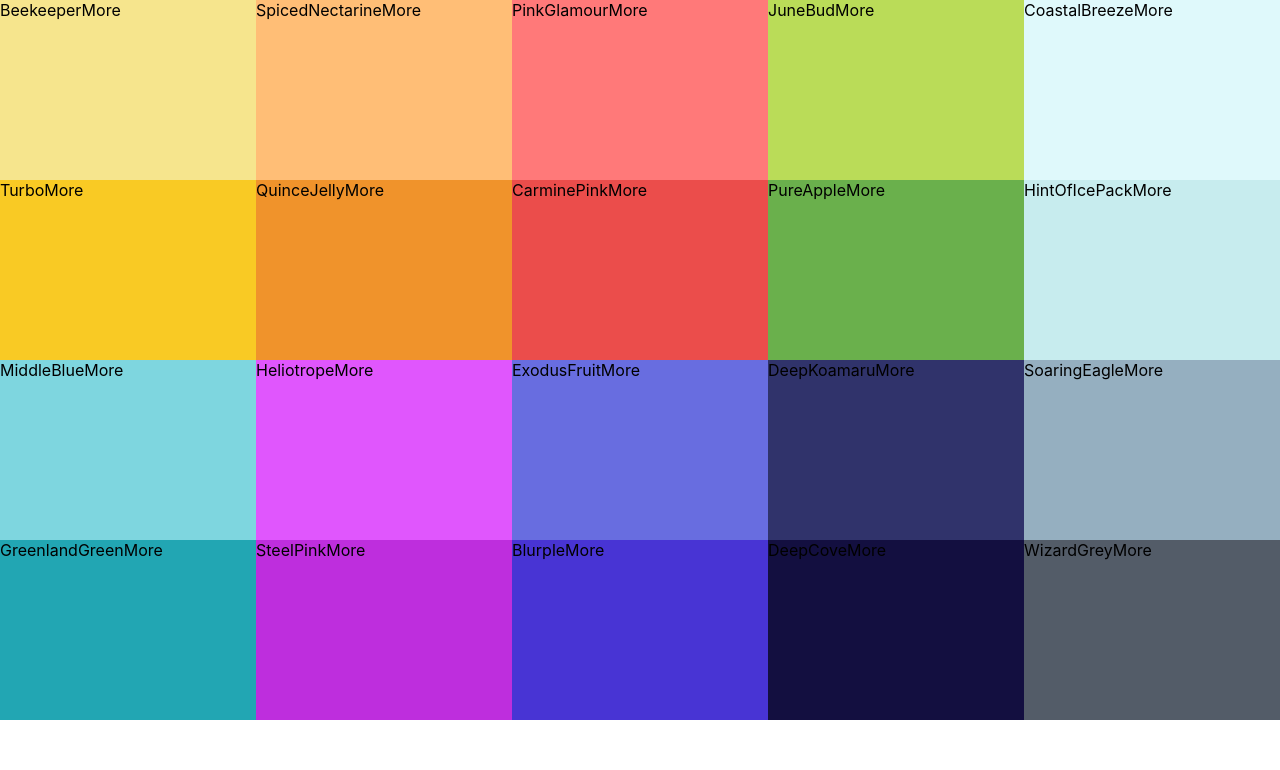
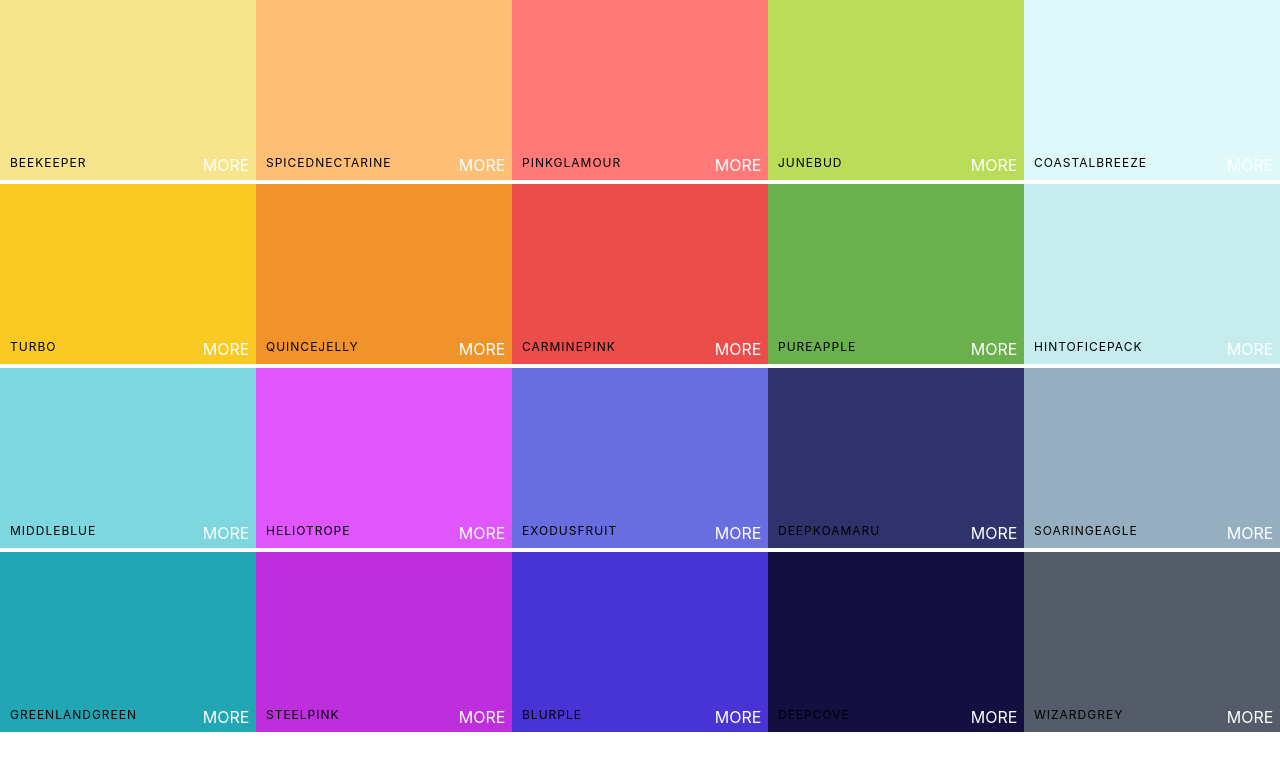
Before and after one commit to Thanhqd90/react-color-picker, a React (Create React App) app: page / in a window 1280 px wide. Shown: the top 770 px of the page. Built offline with nearby package versions, Linux system fonts and the light colour scheme.

Commit message:
Added copy to clipboard feature

```diff
--- a/package.json
+++ b/package.json
@@ -4,6 +4,7 @@
   "private": true,
   "dependencies": {
     "react": "^16.8.6",
+    "react-copy-to-clipboard": "^5.0.1",
     "react-dom": "^16.8.6",
     "react-router-dom": "^5.0.0",
     "react-scripts": "3.0.1"
--- a/src/ColorBox.css
+++ b/src/ColorBox.css
@@ -6,3 +6,111 @@
   position: relative;
   cursor: pointer;
 }
+
+.copy-button {
+  width: 100px;
+  height: 30px;
+  position: absolute;
+  display: inline-block;
+  top: 50%;
+  left: 50%;
+  margin-left: -50px;
+  margin-top: -15px;
+  text-align: center;
+  outline: none;
+  background: rgba(255, 255, 255, 0.3);
+  font-size: 1rem;
+  line-height: 30px;
+  color: white;
+  text-transform: uppercase;
+  border: none;
+  opacity: 0;
+  cursor: pointer;
+}
+
+.ColorBox:hover .copy-button {
+  opacity: 1;
+  transition: 0.5s;
+}
+
+.box-content {
+  position: absolute;
+  width: 100%;
+  left: 0px;
+  bottom: 0px;
+  padding: 10px;
+  color: black;
+  letter-spacing: 1px;
+  text-transform: uppercase;
+  font-size: 12px;
+}
+
+.see-more {
+  background: (255, 255, 255, 0.3);
+  position: absolute;
+  border: none;
+  right: 0px;
+  bottom: 0px;
+  color: white;
+  width: 60px;
+  height: 30px;
+  text-align: center;
+  line-height: 30px;
+  text-transform: uppercase;
+}
+
+.copy-overlay {
+  opacity: 0;
+  z-index: 0;
+  width: 100%;
+  height: 100%;
+  transition: transform 0.6s ease-in-out;
+  transform: scale(0.1);
+}
+
+.copy-overlay.show {
+  opacity: 1;
+  transform: scale(50);
+  z-index: 10;
+  position: absolute;
+}
+
+.copy-msg {
+    position: fixed;
+    left: 0;
+    right: 0;
+    top: 0;
+    bottom: 0;
+    display: flex;
+    align-items: center;
+    justify-content: center;
+    flex-direction: column;
+    font-size: 4rem;
+    transform: scale(0.1);
+    opacity: 0;
+    color: white;
+}
+
+.copy-msg.show {
+    opacity: 1;
+    transform: scale(1);
+    z-index: 25;
+    transition: all 0.4 ease-in-out;
+    transition-delay: 0.3;
+}
+
+.copy-msg h1 {
+    font-weight: 400;
+    text-shadow: 1px 2px black;
+    background: rgba(255, 255, 255, 0.2);
+    width: 100%;
+    text-align: center;
+    margin-bottom: 0;
+    padding: 1rem;
+    text-transform: uppercase;
+}
+
+.copy-msg p {
+    font-size: 2rem;
+    font-weight: 100;
+}
--- a/src/ColorBox.js
+++ b/src/ColorBox.js
@@ -1,15 +1,44 @@
-import React, { Component } from 'react';
+import React, { Component } from "react";
+import { CopyToClipboard } from "react-copy-to-clipboard";
 import "./ColorBox.css";
 
 class ColorBox extends Component {
-    render() {
-        return (
-            <div style={{ background: this.props.background}} className="ColorBox">
-            <span>{this.props.name}</span>
-                <span>More</span>
+  constructor(props) {
+    super(props);
+    this.state = { copied: false };
+    this.changeCopyState = this.changeCopyState.bind(this);
+  }
+  changeCopyState() {
+    this.setState({ copied: true }, () => {
+      setTimeout(() => this.setState({ copied: false }), 1500);
+    });
+  }
+  render() {
+    const { name, background } = this.props;
+    const { copied } = this.state;
+    return (
+      <CopyToClipboard text={background} onCopy={this.changeCopyState}>
+        <div style={{ background }} className="ColorBox">
+          <div
+            style={{ background }}
+            className={`copy-overlay ${copied && "show"}`}
+          />
+          <div className={`copy-msg ${copied && "show"}`}>
+          <h1>COPIED!!</h1>
+          <p>{background}</p>
+          </div>
+
+          <div className="copy-container">
+            <div className="box-content">
+              <span>{name}</span>
             </div>
-        )
-    }
+            <button className="copy-button">Copy</button>
+          </div>
+          <span className="see-more">More</span>
+        </div>
+      </CopyToClipboard>
+    );
+  }
 }
 
 export default ColorBox;
```
Also changed, not shown: src/Palette.js (+5 -4 lines), 1 other file (tests, documents, lock files or other folders). Lines whose indentation alone changed are shown as unchanged.
